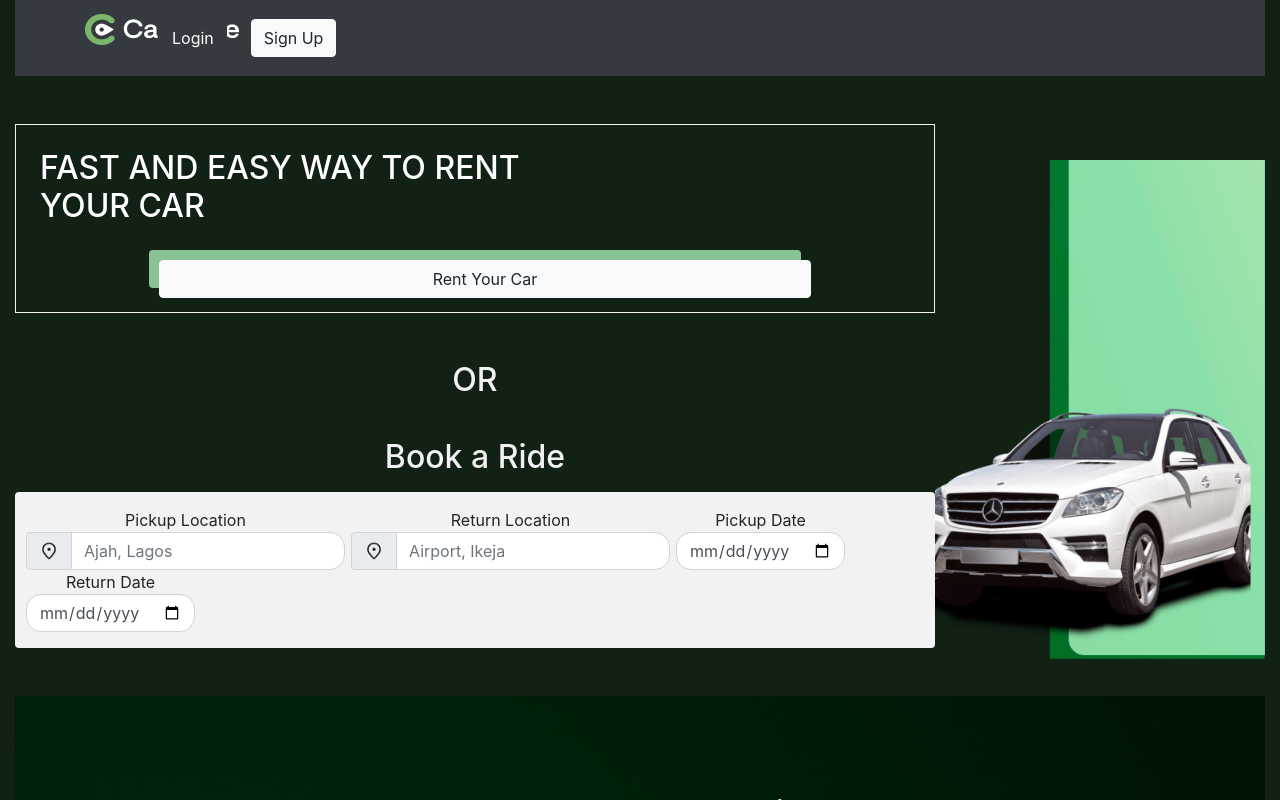
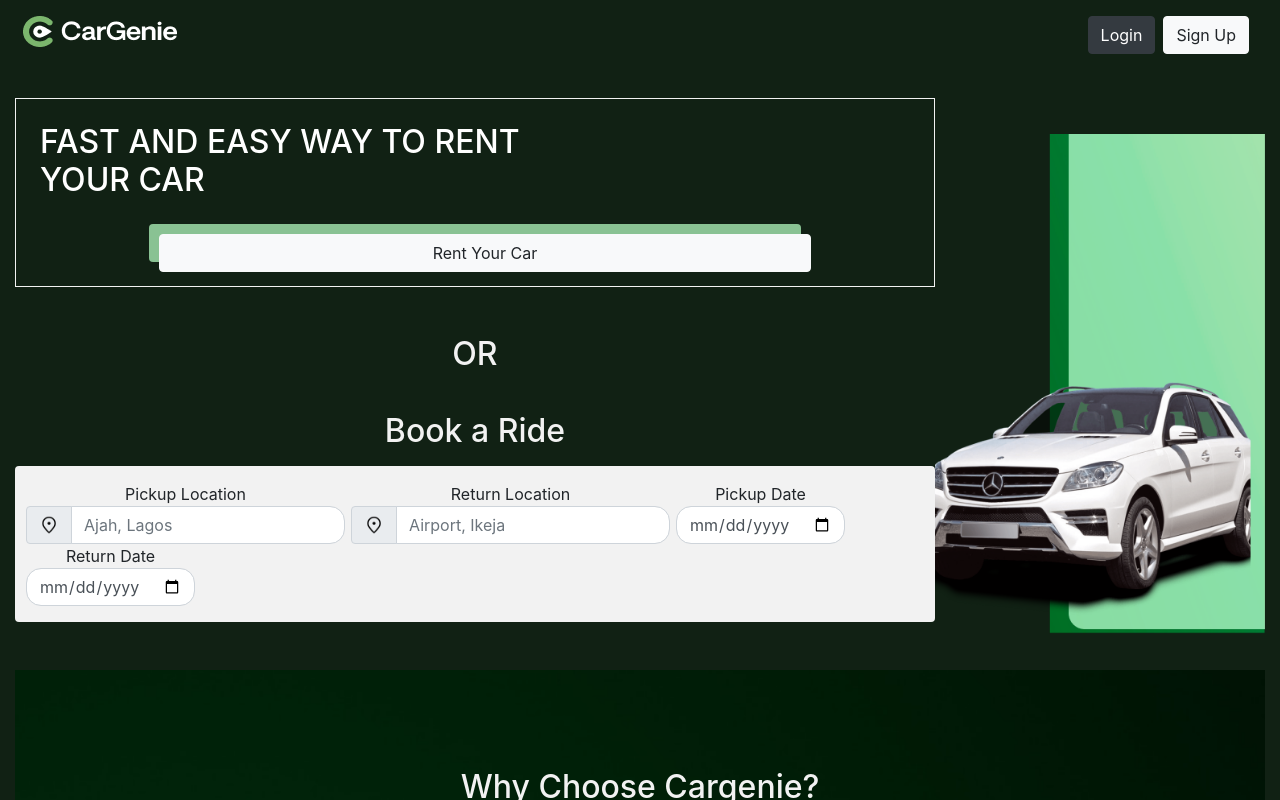
Before and after one commit to Kvngstar/Cargenie-Transports, a React (Create React App) app: page / in a window 1280 px wide. Shown: the top 800 px of the page. Built offline with nearby package versions, Linux system fonts and the light colour scheme.

Commit message:
without bootstrap nav

```diff
--- a/src/sources/route/homepage/homepage.jsx
+++ b/src/sources/route/homepage/homepage.jsx
@@ -1,9 +1,4 @@
 import React from "react";
-
-import Container from 'react-bootstrap/Container';
-import Nav from 'react-bootstrap/Nav';
-import Navbar from 'react-bootstrap/Navbar';
-import NavDropdown from 'react-bootstrap/NavDropdown';
 import "./homepage.css";
 import logo from "../../assets/CarGenie-Logo.png";
 import topdesign from "../../assets/topcar1.png";
@@ -18,31 +13,15 @@ export default function Hompage() {
   return (
     <>
       <div className="container-fluid wrapper">
-
-
-
-    <Navbar collapseOnSelect expand="lg" bg="dark" variant="dark">
-      <Container>
-        <Navbar.Brand href="#home"> <div className="logo">
-              <img src={logo} alt="" />
-            </div></Navbar.Brand>
-        <Navbar.Toggle aria-controls="responsive-navbar-nav" />
-        <Navbar.Collapse id="responsive-navbar-nav">
-          <Nav>
-            <Nav.Link href="#features"> <button className="btn btn-dark">Login</button></Nav.Link>
-            <Nav.Link href="#pricing"><button className="btn btn-light mx-2">Sign Up</button></Nav.Link>
-          </Nav>
-        </Navbar.Collapse>
-      </Container>
-    </Navbar>
-
         <div className="first-section">
 
           <div className=" d-flex justify-content-between flex-direction-row py-3 px-2">
-
+            <div className="logo">
+              <img src={logo} alt="" />
+            </div>
             <div>
-
-
+              <button className="btn btn-dark">Login</button>
+              <button className="btn btn-light mx-2">Sign Up</button>
             </div>
           </div>
           <div className="body1 d-flex justify-content-between mt-3 align-items-center">
```
